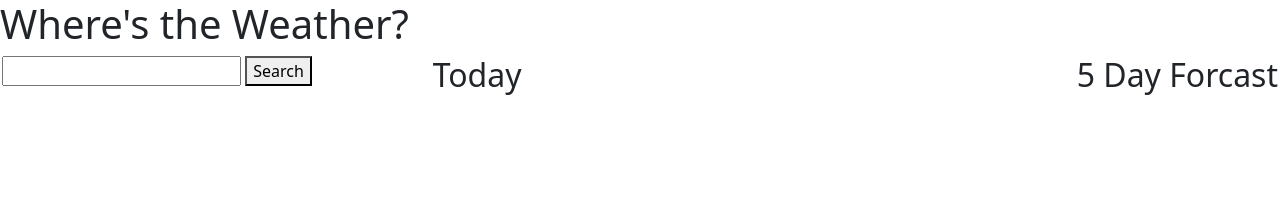
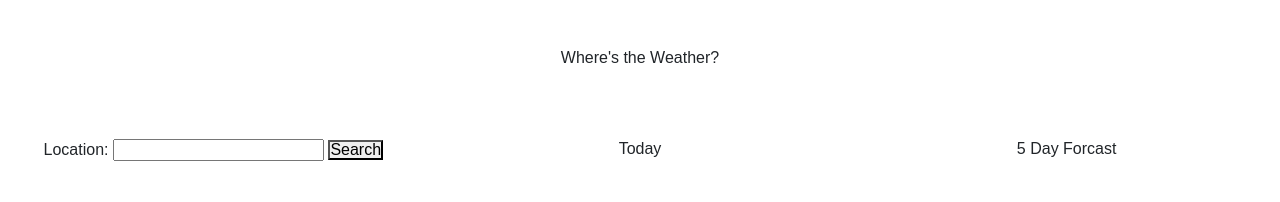
Before and after one commit to garrethil/weatherToday, a plain HTML site: page index.html in a window 1280 px wide. Drawn offline with nearby package versions, Linux system fonts and the light colour scheme.

Commit message:
add bootstrap classes for adaptive layout

```diff
--- /dev/null
+++ b/assets/reset.css
@@ -0,0 +1,29 @@
+* {
+    margin: 0;
+    padding: 0;
+    box-sizing: border-box;
+  }
+
+  html {
+    height: 100%;
+  }
+
+  body {
+    min-height: 100%;
+    line-height: 1;
+    font-family: sans-serif;
+  }
+
+  h1, h2, h3, h4, h5, h6 {
+    font-size: 100%;
+  }
+
+  input, select, option, optgroup, textarea, button,
+  pre, code {
+    font-size: 100%;
+    font-family: inherit;
+  }
+
+  ol, ul {
+    list-style: none;
+  }
--- a/index.html
+++ b/index.html
@@ -5,15 +5,18 @@
     <meta name="viewport" content="width=device-width, initial-scale=1.0">
     <title>Document</title>
     <link rel="stylesheet" href="https://cdn.jsdelivr.net/npm/bootstrap@5.3.2/dist/css/bootstrap.min.css" integrity="sha384-T3c6CoIi6uLrA9TneNEoa7RxnatzjcDSCmG1MXxSR1GAsXEV/Dwwykc2MPK8M2HN" crossorigin="anonymous">
+    <link rel="stylesheet" href="./assets/reset.css">
     <link rel="stylesheet" href="./assets/style.css">
 </head>
 <body>
-    <header class="col-12 justify-content-center">
+<div class="container-fluid">
+    <div class="row text-center">
+        <header class="my-5">
             <h1>Where's the Weather?</h1>
         </header>
-<div class="d-flex justify-content-around">
-    <div class="col-sm-12 col-md-6 col-lg-4">
+        <div class="col-sm-12 col-md-6 col-lg-4 p-3 mb-3">
             <form>
+                <label for="location">Location:</label>
                 <input type="text">
                 <button>
                     Search
@@ -23,14 +26,14 @@
 
         </div>
 
-    <div class="col-sm-12 col-md-6 col-4">
+        <div class="col-sm-12 col-md-6 col-lg-4 p-3 mb-3">
             <h2>Today</h2>
             <div id="day">
 
             </div>
         </div>
 
-    <div>
+        <div class="col-sm-12 col-lg-4 p-3">
             <h2>5 Day Forcast</h2>
             <div id="week">
 
@@ -38,5 +41,7 @@
         </div>
     </div>
 
+</div>
+
 </body>
 </html>
```
Lines whose indentation alone changed are shown as unchanged.
